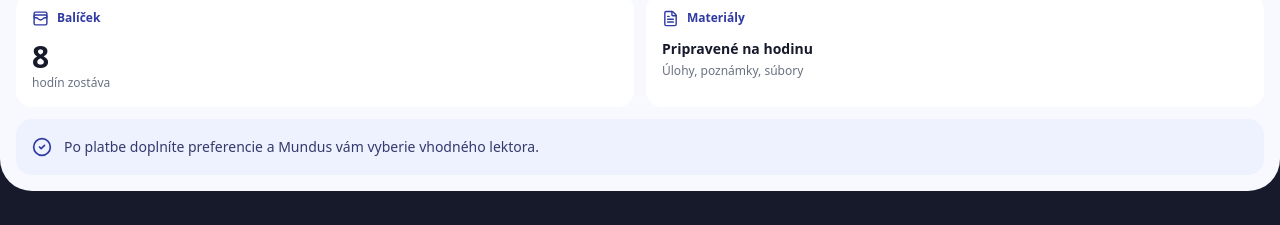
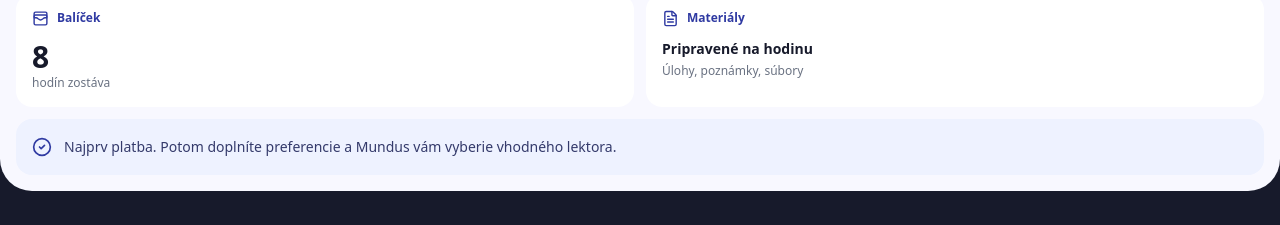
Before and after one commit to 505hits/mundus, a Next.js app: page / in a window 1280 px wide. Shown: the part 1160-1385 px from the top of the page. Built offline with nearby package versions, Linux system fonts and the light colour scheme; no server answers.

Commit message:
Keep payment-first promise explicit in redesigned hero

```diff
--- a/src/components/Hero.tsx
+++ b/src/components/Hero.tsx
@@ -62,7 +62,7 @@ export default function Hero(){
       </div>
 
       <div className="mt-3 flex items-center gap-3 rounded-2xl border border-[#DDE2FB] bg-[#EEF2FF] p-4">
-        <CheckCircle2 size={20} className="shrink-0 text-[#2F3AA2]"/><p className="text-sm leading-6 text-[#343A6B]">{sk?"Po platbe doplníte preferencie a Mundus vám vyberie vhodného lektora.":"After payment, add your preferences and Mundus will match you with a suitable teacher."}</p>
+        <CheckCircle2 size={20} className="shrink-0 text-[#2F3AA2]"/><p className="text-sm leading-6 text-[#343A6B]">{sk?"Najprv platba. Potom doplníte preferencie a Mundus vám vyberie vhodného lektora.":"Payment comes first. Then add your preferences and Mundus will match you with a suitable teacher."}</p>
       </div>
     </div>
    </motion.div>
```
